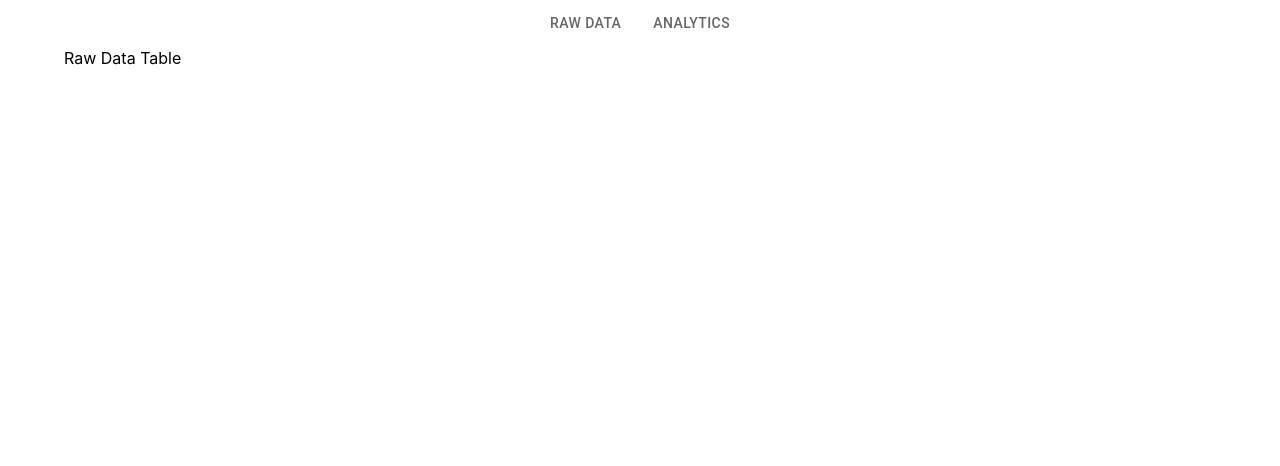
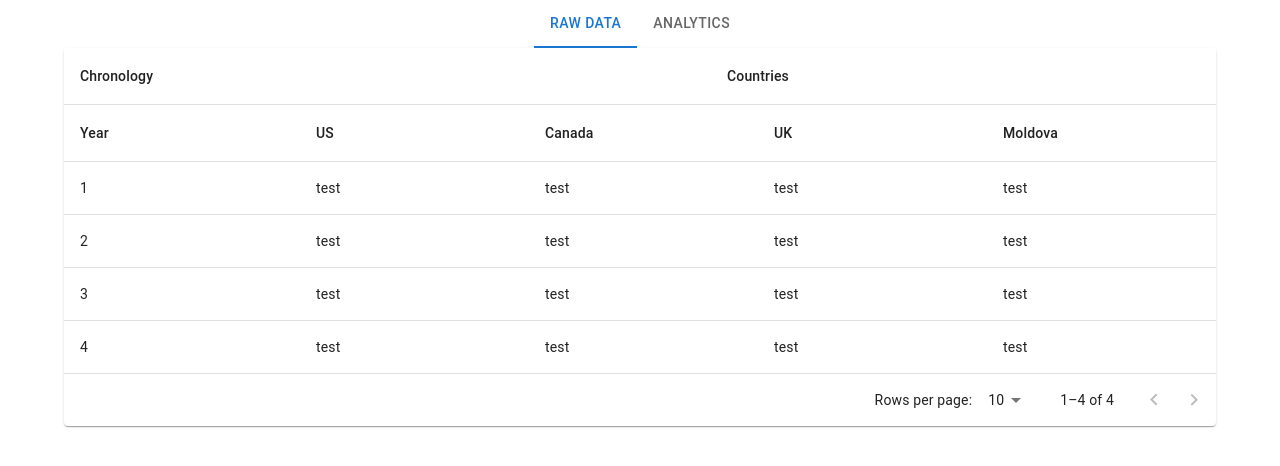
Before and after one commit to paveldarii/CensusAnalyser, a React (Create React App) app: page / in a window 1280 px wide. Shown: the top 466 px of the page. Built offline with nearby package versions, Linux system fonts and the light colour scheme.

Commit message:
creating table and inserting basic test data to analyse

```diff
--- a/src/App.js
+++ b/src/App.js
@@ -6,8 +6,9 @@ function App() {
   const [pages] = useState([
     {
       name: "raw data",
+      value: 0,
     },
-    { name: "analytics" },
+    { name: "analytics", value: 1 },
   ]);
   const [currentPage, setCurrentPage] = useState(pages[0]);
   return (
--- a/src/Components/Nav/index.js
+++ b/src/Components/Nav/index.js
@@ -5,8 +5,9 @@ function Nav({ pages, setCurrentPage, currentPage }) {
   useEffect(() => {
     document.title = currentPage.name;
   }, [currentPage]);
+
   return (
-    <Tabs value={currentPage} centered>
+    <Tabs value={currentPage.value} centered>
       {pages.map((page) => (
         <Tab
           onClick={() => setCurrentPage(page)}
--- a/src/Pages/RawData/index.js
+++ b/src/Pages/RawData/index.js
@@ -1,7 +1,105 @@
-import React from "react";
+import * as React from "react";
+import Paper from "@mui/material/Paper";
+import Table from "@mui/material/Table";
+import TableBody from "@mui/material/TableBody";
+import TableCell from "@mui/material/TableCell";
+import TableContainer from "@mui/material/TableContainer";
+import TableHead from "@mui/material/TableHead";
+import TablePagination from "@mui/material/TablePagination";
+import TableRow from "@mui/material/TableRow";
 
-function RawData() {
-  return <div>Raw Data Table</div>;
+const columnNames = ["Year", "US", "Canada", "UK", "Moldova"];
+const allData = [
+  [1, "test", "test", "test", "test"],
+  [2, "test", "test", "test", "test"],
+  [3, "test", "test", "test", "test"],
+  [4, "test", "test", "test", "test"],
+];
+const columns = columnNames.map((column) => {
+  return {
+    id: column.toLowerCase(),
+    label: column,
+    minWidth: 70,
+    align: "left",
+  };
+});
+
+function createData(year, us, canada, uk, moldova) {
+  return { year, us, canada, uk, moldova };
 }
+const rows = allData.map((row) => {
+  return createData(...row);
+});
 
-export default RawData;
+export default function RawData() {
+  const [page, setPage] = React.useState(0);
+  const [rowsPerPage, setRowsPerPage] = React.useState(10);
+
+  const handleChangePage = (event, newPage) => {
+    setPage(newPage);
+  };
+
+  const handleChangeRowsPerPage = (event) => {
+    setRowsPerPage(+event.target.value);
+    setPage(0);
+  };
+
+  return (
+    <Paper sx={{ width: "100%" }}>
+      <TableContainer sx={{ maxHeight: 440 }}>
+        <Table stickyHeader aria-label="sticky table">
+          <TableHead>
+            <TableRow>
+              <TableCell align="left" colSpan={1}>
+                Chronology
+              </TableCell>
+              <TableCell align="center" colSpan={5}>
+                Countries
+              </TableCell>
+            </TableRow>
+            <TableRow>
+              {columns.map((column) => (
+                <TableCell
+                  key={column.id}
+                  align={column.align}
+                  style={{ top: 57, minWidth: column.minWidth }}
+                >
+                  {column.label}
+                </TableCell>
+              ))}
+            </TableRow>
+          </TableHead>
+          <TableBody>
+            {rows
+              .slice(page * rowsPerPage, page * rowsPerPage + rowsPerPage)
+              .map((row) => {
+                return (
+                  <TableRow hover role="checkbox" tabIndex={-1} key={row.code}>
+                    {columns.map((column) => {
+                      const value = row[column.id];
+                      return (
+                        <TableCell key={column.id} align={column.align}>
+                          {column.format && typeof value === "number"
+                            ? column.format(value)
+                            : value}
+                        </TableCell>
+                      );
+                    })}
+                  </TableRow>
+                );
+              })}
+          </TableBody>
+        </Table>
+      </TableContainer>
+      <TablePagination
+        rowsPerPageOptions={[10, 25, 100]}
+        component="div"
+        count={rows.length}
+        rowsPerPage={rowsPerPage}
+        page={page}
+        onPageChange={handleChangePage}
+        onRowsPerPageChange={handleChangeRowsPerPage}
+      />
+    </Paper>
+  );
+}
```
